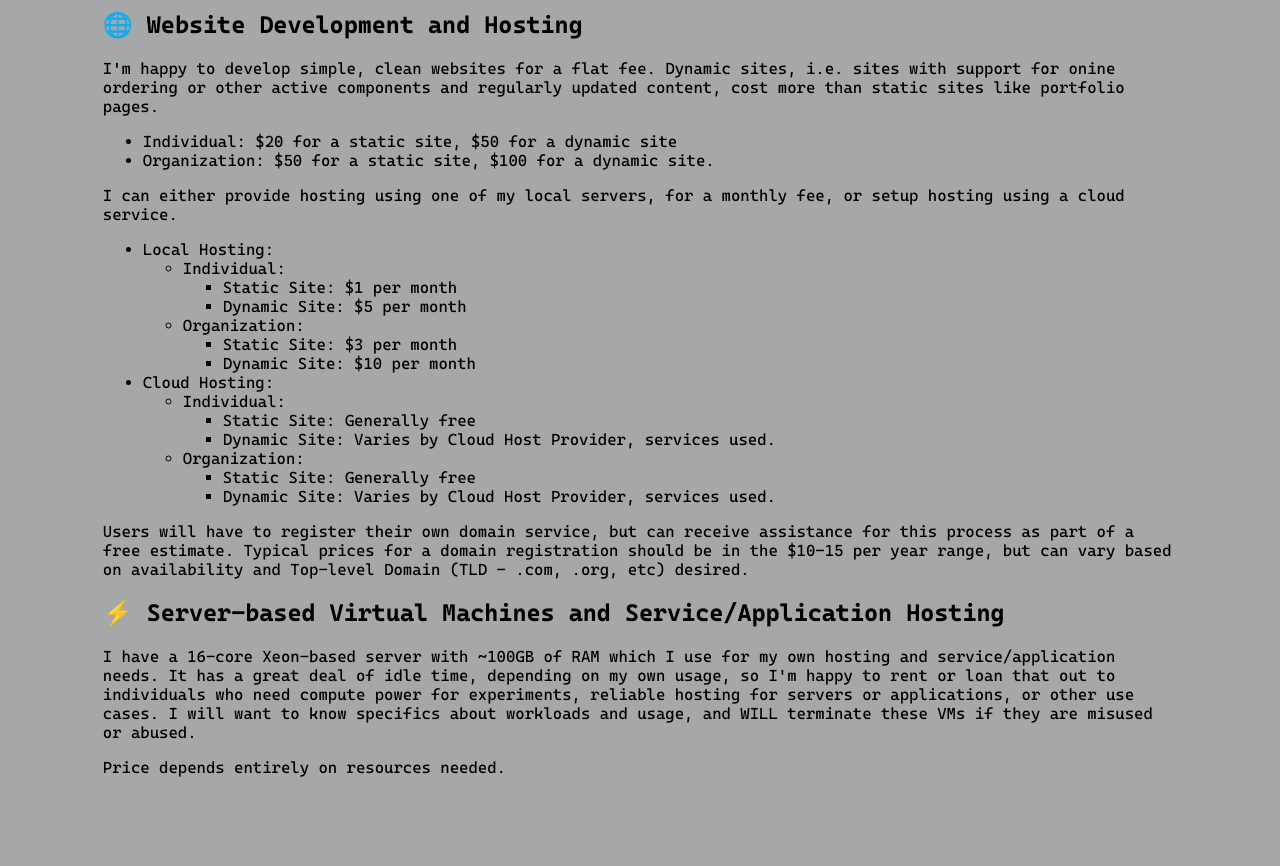
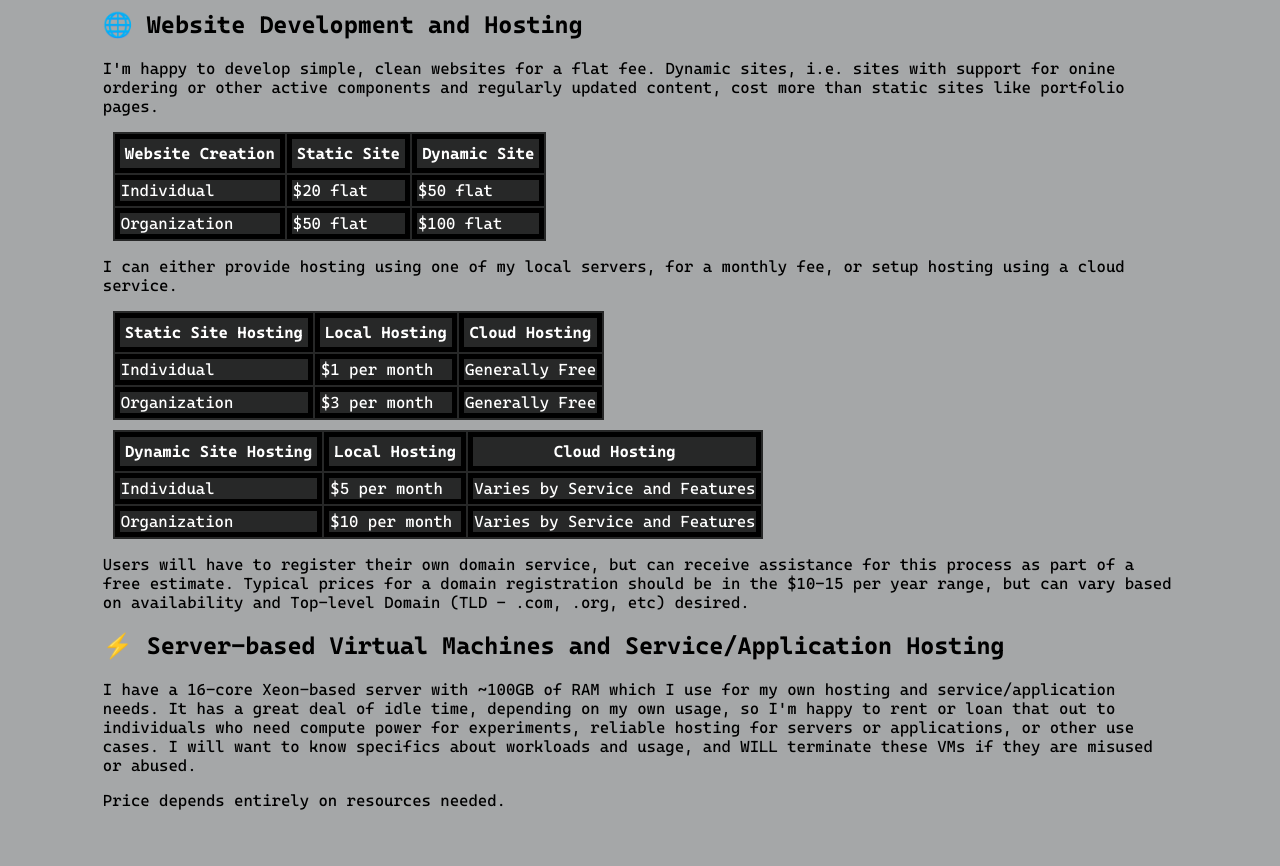
Before and after one commit to LuckierDodge/website, an Eleventy site: page services.md in a window 1280 px wide. Shown: the part 2060-2926 px from the top of the page. Built offline with nearby package versions, Linux system fonts and the light colour scheme; Eleventy itself is replaced by a stand-in of ours; files that its build step writes are made by us from their sources.

Commit message:
Style/layout tweaks, open graph added.

```diff
--- a/_includes/master.css
+++ b/_includes/master.css
@@ -53,7 +53,7 @@ a:link {
 	font-weight: bold;
 }
 a:visited {
-	color: DarkSlateGray;
+	color: #272828;
 }
 a:hover {
 	color: #43B02A;
@@ -150,3 +150,17 @@ img[src*="#responsivesmall"] {
 img[src*="#profileimage"] {
 	border-radius: 25%;
 }
+
+table {
+	/* border: 5px solid black; */
+	background-color: #272828;
+	color: White;
+	margin: 10px;
+}
+th {
+	border: 5px solid black;
+	padding: 5px;
+}
+td {
+	border: 5px solid black;
+}
--- a/_includes/pagelayout.njk
+++ b/_includes/pagelayout.njk
@@ -21,7 +21,15 @@ description: ""
 		<style>
 			{{ css | cssmin | safe }}
 		</style>
-		<title>{{ title }}</title>
+		<title>{{ title | safe }}</title>
+		<!-- OpenGraph -->
+		<meta property="og:title" content="{{ title | safe }}" />
+		<meta property="og:description" content="{{ description | safe }}" />
+		{%- if headerimage -%}
+		<meta property="og:image" content="{{ headerimage }}" />
+		{%- else -%}
+		<meta property="og:image" content="/assets/images/profile-pic-icon-192.jpg" />
+		{%- endif -%}
 	</head>
 	<header>
 		<div class="big-link-capsule">
@@ -39,7 +47,7 @@ description: ""
 	</header>
 	<body>
 		<div class="main">
-			<h1>{{ title }}</h1>
+			<h1>{{ title | safe }}</h1>
 			{{ content | safe }}
 		</div>
 	</body>
--- a/services.md
+++ b/services.md
@@ -43,25 +43,24 @@ Self-hosted solutions are generally cheaper and more privacy-respecting than the
 
 I'm happy to develop simple, clean websites for a flat fee. Dynamic sites, i.e. sites with support for onine ordering or other active components and regularly updated content, cost more than static sites like portfolio pages.
 
-* Individual: $20 for a static site, $50 for a dynamic site
-* Organization: $50 for a static site, $100 for a dynamic site.
+| Website Creation  | Static Site | Dynamic Site   |
+|-------------------|-------------|----------------|
+| Individual        | $20 flat    | $50 flat       |
+| Organization      | $50 flat    | $100 flat      |
+
 
 I can either provide hosting using one of my local servers, for a monthly fee, or setup hosting using a cloud service.
 
-* Local Hosting:
-	* Individual:
-		* Static Site: $1 per month
-		* Dynamic Site: $5 per month
-	* Organization:
-		* Static Site: $3 per month
-		* Dynamic Site: $10 per month
-* Cloud Hosting:
-	* Individual:
-		* Static Site: Generally free
-		* Dynamic Site: Varies by Cloud Host Provider, services used.
-	* Organization:
-		* Static Site: Generally free
-		* Dynamic Site: Varies by Cloud Host Provider, services used.
+| Static Site Hosting | Local Hosting  | Cloud Hosting  |
+|---------------------|----------------|----------------|
+| Individual          | $1 per month   | Generally Free |
+| Organization        | $3 per month   | Generally Free |
+
+
+| Dynamic Site Hosting | Local Hosting  | Cloud Hosting                  |
+|----------------------|----------------|--------------------------------|
+| Individual           | $5 per month   | Varies by Service and Features |
+| Organization         | $10 per month  | Varies by Service and Features |
 
 Users will have to register their own domain service, but can receive assistance for this process as part of a free estimate. Typical prices for a domain registration should be in the $10-15 per year range, but can vary based on availability and Top-level Domain (TLD - .com, .org, etc) desired.
 
```
Also changed, not shown: aboutme.md (+23 -3 lines), index.md (+0 -2 lines).
